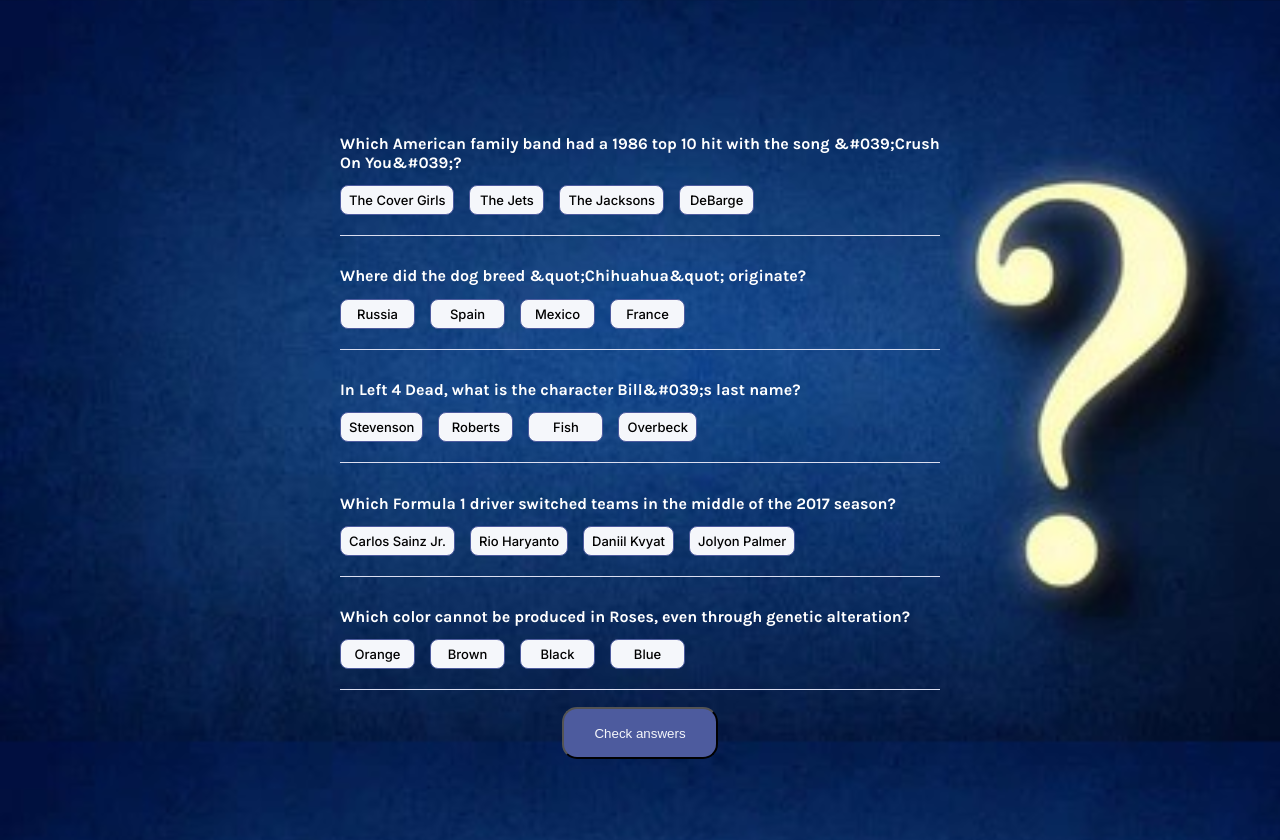
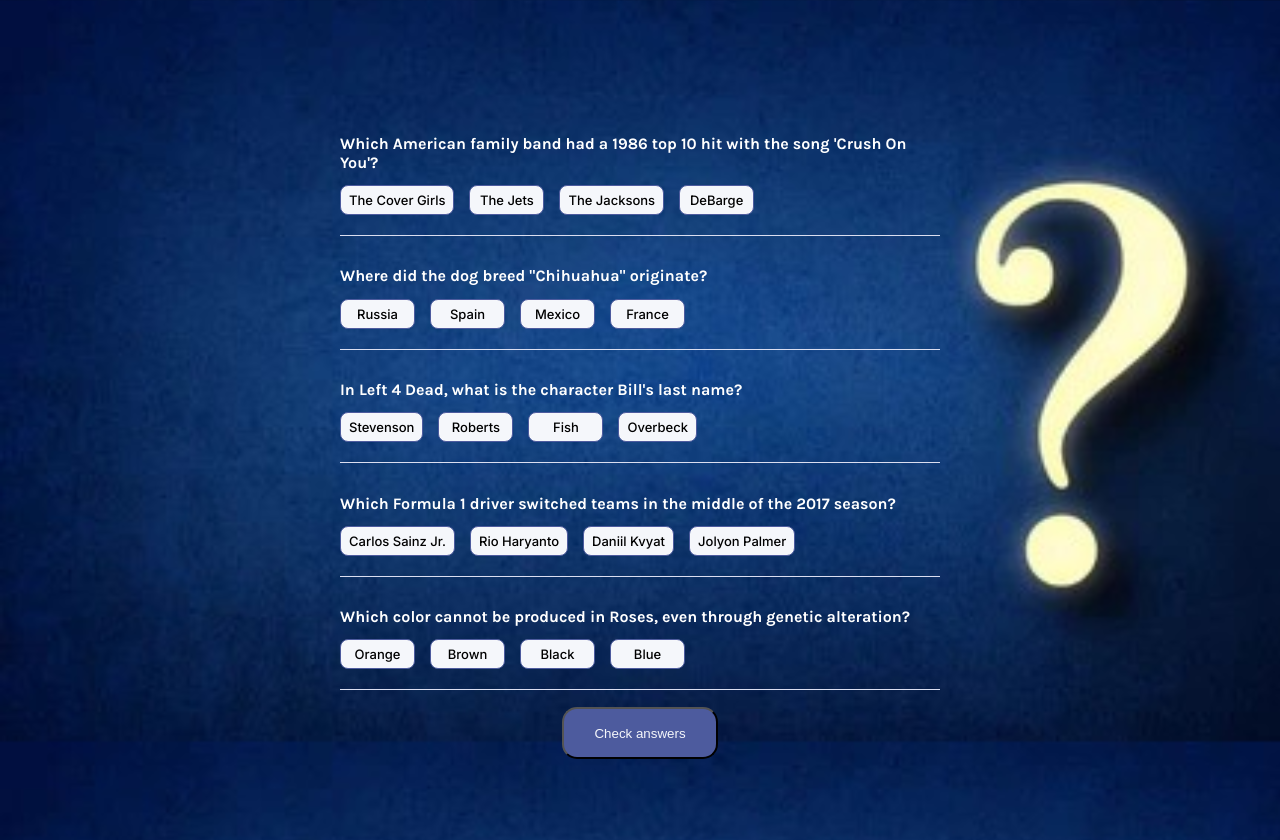
Before and after one commit to natnaeltemam/Quizzical, a React (Create React App) app in the folder quizz/: page /about in a window 1280 px wide. Built offline with nearby package versions, Linux system fonts and the light colour scheme; no server answers.

Commit message:
add a function to chachge the encoding html code back to the normal format

```diff
--- a/quizz/src/compontes/Quproduce.js
+++ b/quizz/src/compontes/Quproduce.js
@@ -29,9 +29,45 @@ export default function QuProduce(props) {
 
         return style
     }
+    var htmlEntities = {
+        nbsp: ' ',
+        cent: '¢',
+        pound: '£',
+        yen: '¥',
+        euro: '€',
+        copy: '©',
+        reg: '®',
+        lt: '<',
+        gt: '>',
+        quot: '"',
+        amp: '&',
+        apos: '\''
+    };
+    function unescapeHTML(str) {
+        return str.replace(/\&([^;]+);/g, function (entity, entityCode) {
+            var match;
+
+            if (entityCode in htmlEntities) {
+                return htmlEntities[entityCode];
+                /*eslint no-cond-assign: 0*/
+            } else if (match = entityCode.match(/^#x([\da-fA-F]+)$/)) {
+                return String.fromCharCode(parseInt(match[1], 16));
+                /*eslint no-cond-assign: 0*/
+            } else if (match = entityCode.match(/^#(\d+)$/)) {
+                return String.fromCharCode(~~match[1]);
+            } else {
+                return entity;
+            }
+        });
+    };
+    const question = unescapeHTML(props.Q.question)
+    const chooseA = unescapeHTML(props.C1.value)
+    const chooseB = unescapeHTML(props.C2.value)
+    const chooseC = unescapeHTML(props.C3.value)
+    const chooseD = unescapeHTML(props.C4.value)
     return (
         <div className="que">
-            <h2 className='choseq'> {props.Q.question}</h2>
+            <h2 className='choseq'> {question}</h2>
             <div className="choose">
                 <button className="ch"
                     disabled={val === 'notChecked' ? false : true}
@@ -39,7 +75,7 @@ export default function QuProduce(props) {
                     id={props.C1.id}
                     style={Style(props.C1)}
                 >
-                    {props.C1.value}
+                    {chooseA}
                 </button>
                 <button className="ch"
                     disabled={val === 'notChecked' ? false : true}
@@ -47,20 +83,20 @@ export default function QuProduce(props) {
                     id={props.C2.id}
                     style={Style(props.C2)}
                 >
-                    {props.C2.value}
+                    {chooseB}
                 </button>
                 <button className="ch"
                     disabled={val === 'notChecked' ? false : true}
                     onClick={() => props.Click(props.C3.id)}
                     id={props.C3.id}
                     style={Style(props.C3)}>
-                    {props.C3.value}</button>
+                    {chooseC}</button>
                 <button className="ch"
                     disabled={val === 'notChecked' ? false : true}
                     onClick={() => props.Click(props.C4.id)}
                     id={props.C4.id}
                     style={Style(props.C4)}>
-                    {props.C4.value}
+                    {chooseD}
                 </button>
             </div>
         </div>
```
